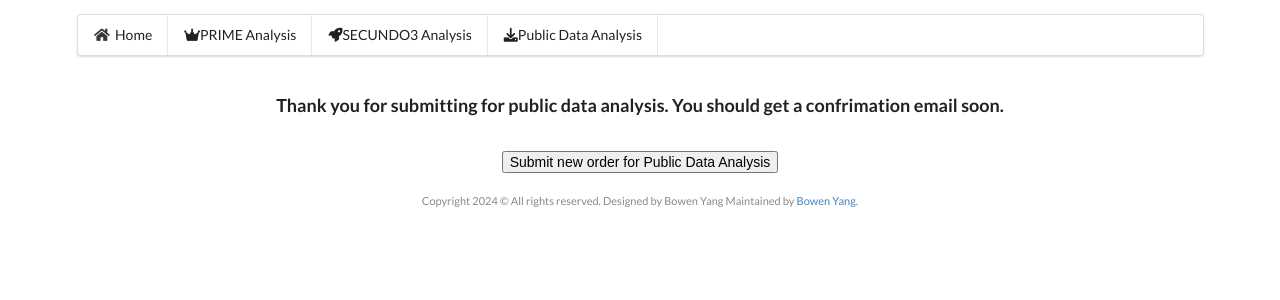
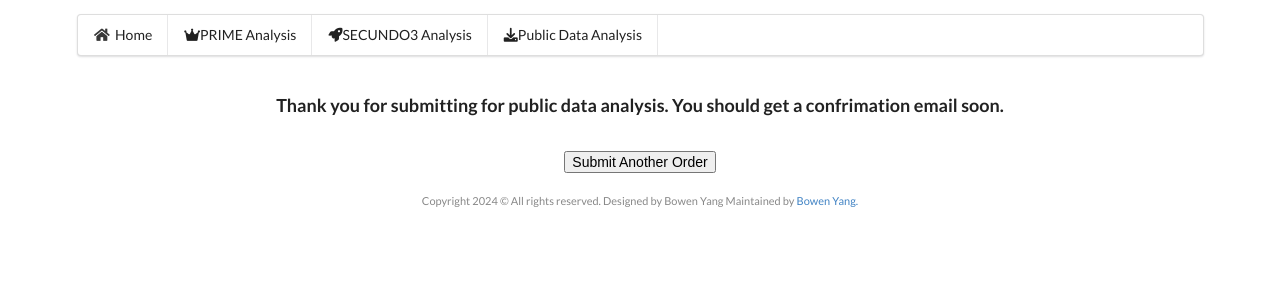
Before and after one commit to boweny920/Stowers_WebAPP, a Django app: template templates/Bioinformatics/publicData_submitted.html in a window 1280 px wide. Shown: the part 227-527 px from the top of the page. Run offline with Django 4.2, Linux system fonts and the light colour scheme; the template is opened without the code that fills it, so the values that code supplies are empty; parts of the project's set-up code (start-up, migrations or seed data) failed here and were passed over; some libraries are stand-ins or nearby versions.

Commit message:
run_update

```diff
--- a/templates/Bioinformatics/publicData_submitted.html
+++ b/templates/Bioinformatics/publicData_submitted.html
@@ -12,7 +12,7 @@
 <div class="ui container" style="text-align:center;">
     <h3 class="ui header">Thank you for submitting for public data analysis. You should get a confrimation email soon. </h3>
     </br>
-    <button type="button" onclick="window.location.href='publicdata_submit';">Submit new order for Public Data Analysis</button>
+    <button type="button" onclick="window.location.href='publicdata_submit';">Submit Another Order</button>
 </div>
 </br>
 
```
